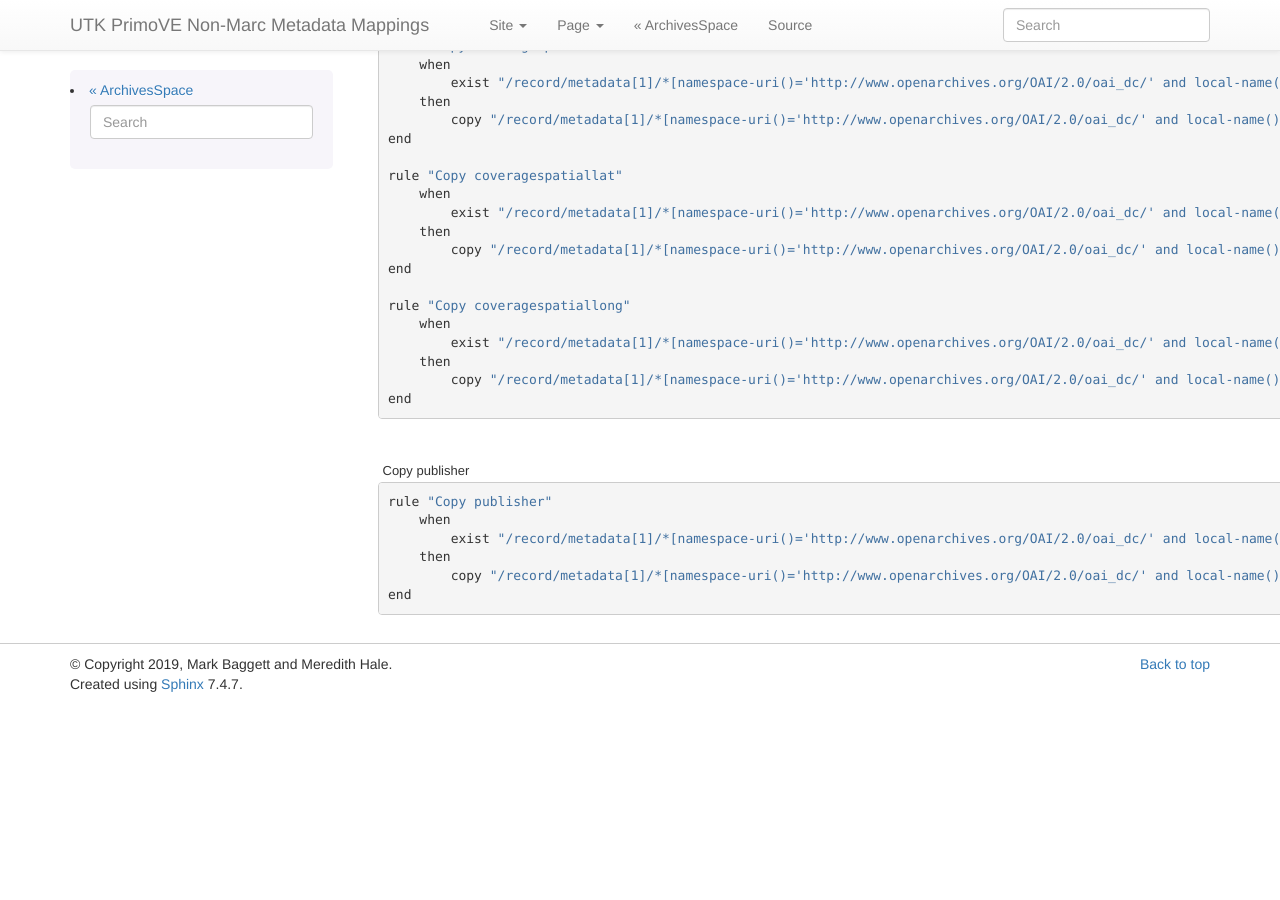
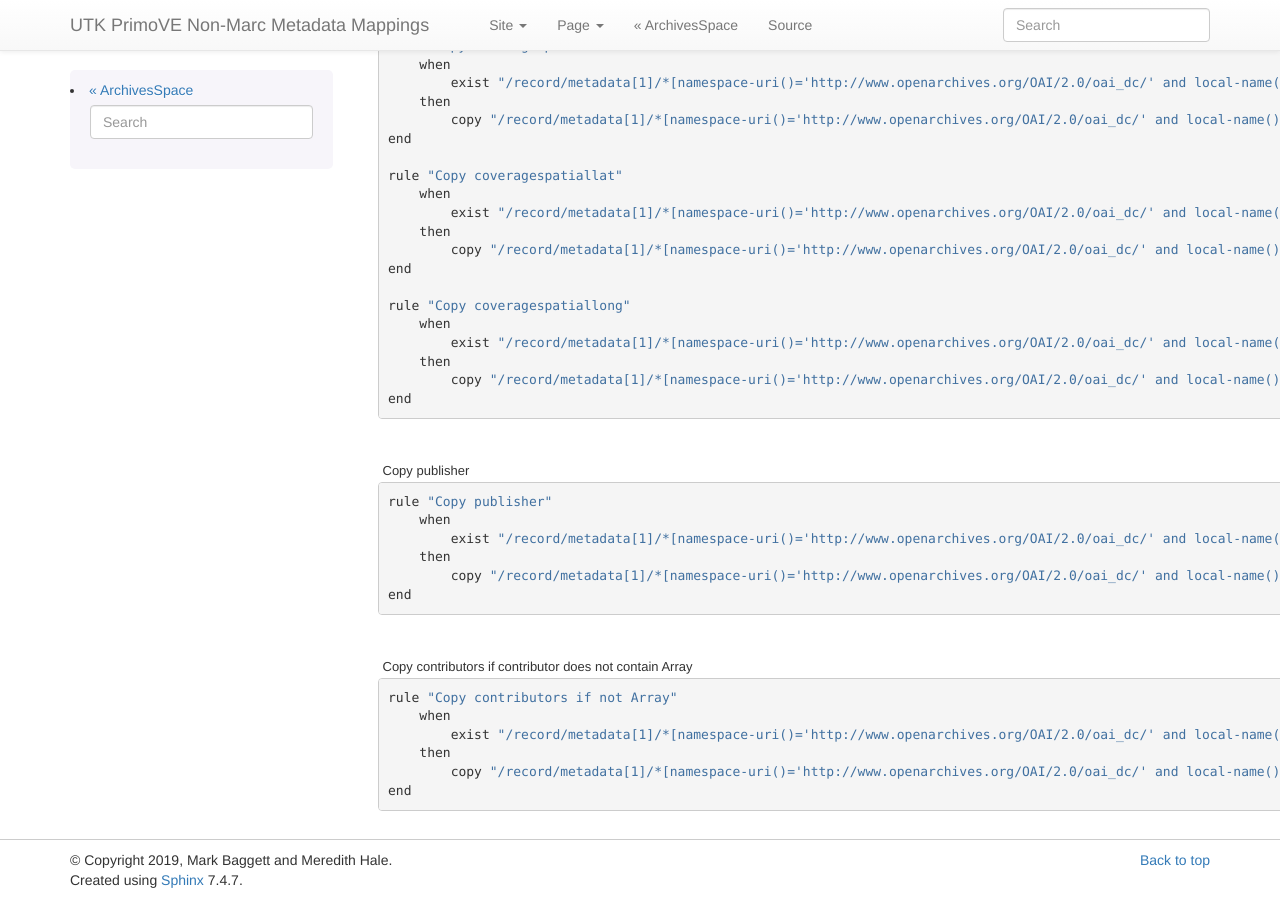
Before and after one commit to markpbaggett/primove_metadata, a Sphinx documentation site: the page built from docs/source/external_sources/digital_commons.rst, in a window 1280 px wide and 900 px high, scrolled down 6179 px. Built offline with Sphinx 7.4.7, drawn with Linux system fonts in a browser that asks for light colours; before the commit the page ends 6883 px from its top, so only the background shows below that.

Commit message:
Add rule for copying only good contributors.

```diff
--- a/docs/source/external_sources/digital_commons.rst
+++ b/docs/source/external_sources/digital_commons.rst
@@ -365,3 +365,14 @@ Normalization Rules
         then
             copy "/record/metadata[1]/*[namespace-uri()='http://www.openarchives.org/OAI/2.0/oai_dc/' and local-name()='dc'][1]/*[namespace-uri()='http://purl.org/dc/elements/1.1/' and local-name()='publisher']" to "dc"."publisher"
     end
+
+.. code-block::
+    :name: Copy contributors if contributor does not contain Array
+    :caption: Copy contributors if contributor does not contain Array
+
+    rule "Copy contributors if not Array"
+        when
+            exist "/record/metadata[1]/*[namespace-uri()='http://www.openarchives.org/OAI/2.0/oai_dc/' and local-name()='dc'][1]/*[namespace-uri()='http://purl.org/dc/elements/1.1/' and local-name()='contributor'][not(contains(text(), 'ARRAY'))]"
+        then
+            copy "/record/metadata[1]/*[namespace-uri()='http://www.openarchives.org/OAI/2.0/oai_dc/' and local-name()='dc'][1]/*[namespace-uri()='http://purl.org/dc/elements/1.1/' and local-name()='contributor']" to "dcterms"."contributor"
+    end
```
